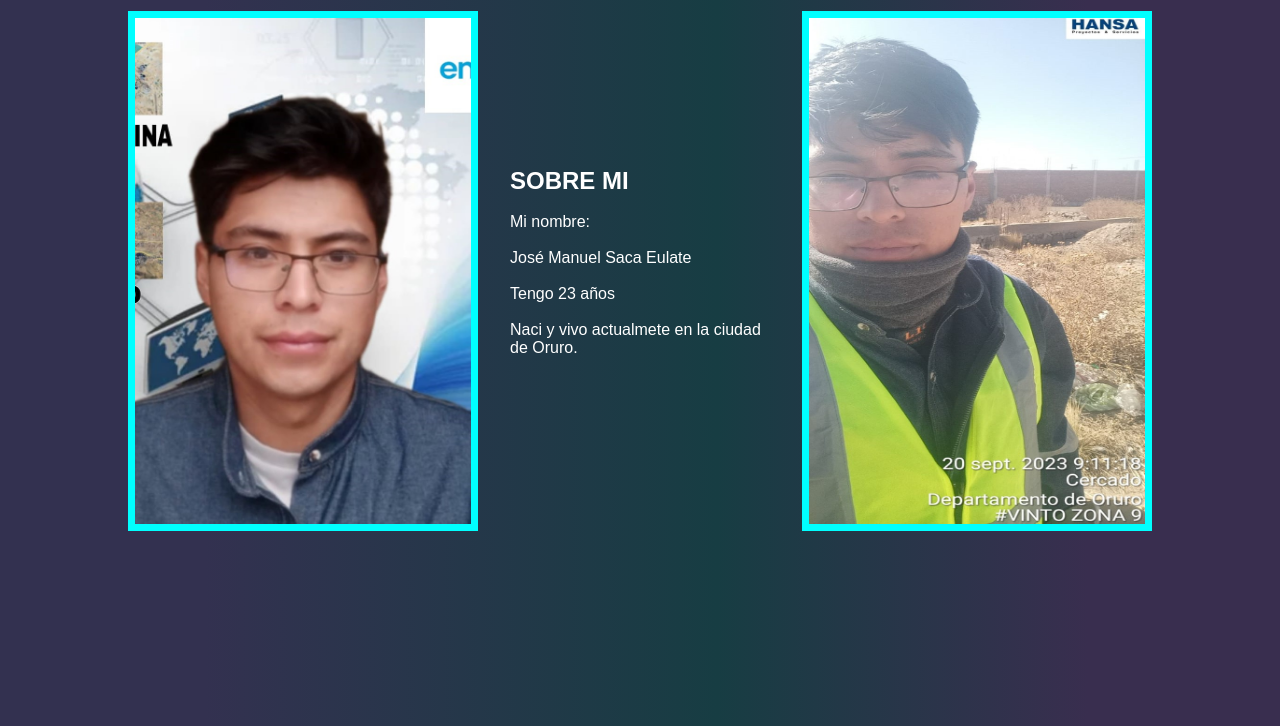
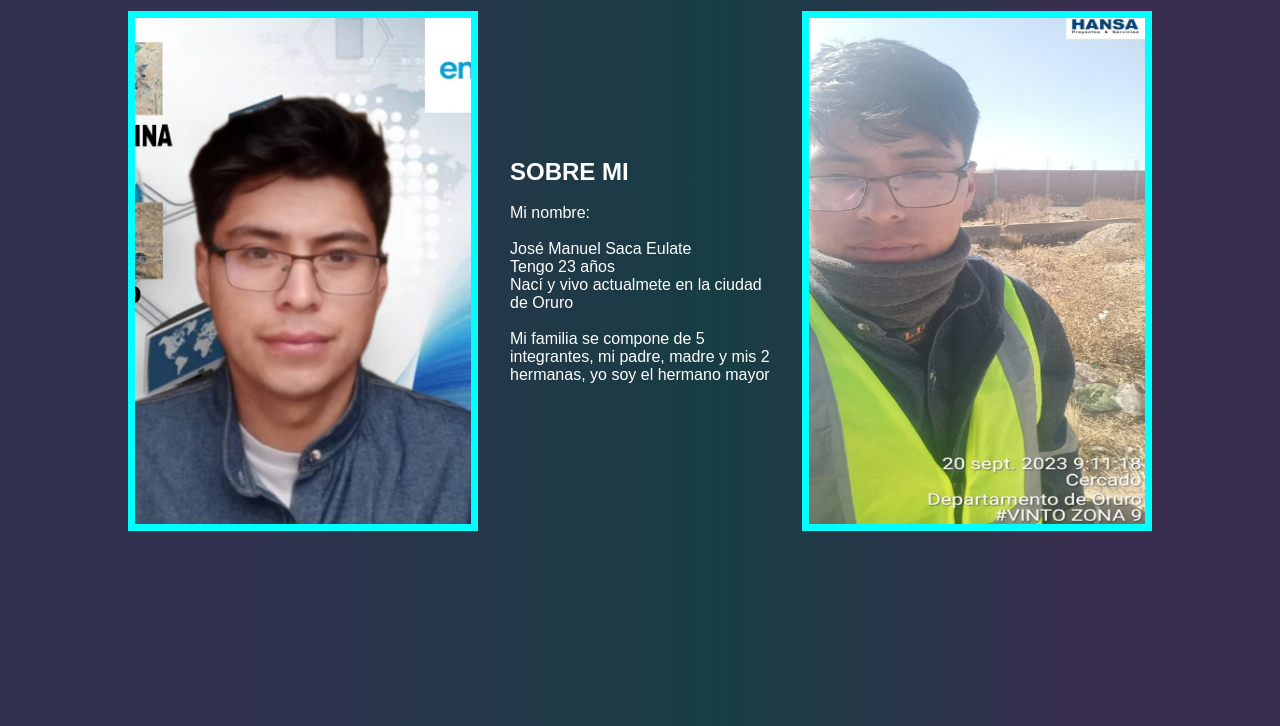
Before and after one commit to manuelsacaeu123/SacaEulateRep.github.io, a plain HTML site: page index.html in a window 1280 px wide. Shown: the part 74-800 px from the top of the page. Drawn offline with Linux system fonts and the light colour scheme.

Commit message:
aumentando html
aumentado descripciones en html

```diff
--- a/index.html
+++ b/index.html
@@ -23,9 +23,10 @@
                 <h2>SOBRE MI </h2><br>
 
                 <p>Mi nombre:</p><br>
-                <p>José Manuel Saca Eulate</p><br>
-                <p>Tengo 23 años </p><br>
-                <p>Naci y vivo actualmete en la ciudad de Oruro. </p><br>
+                <p>José Manuel Saca Eulate</p>
+                <p>Tengo 23 años </p>
+                <p>Nací y vivo actualmete en la ciudad de Oruro </p><br>
+                <p>Mi familia se compone de 5 integrantes, mi padre, madre y mis 2 hermanas, yo soy el hermano mayor</p>
             </div>
             <img src="imagenes/foto2.jpg" alt="">
         </main>
```
